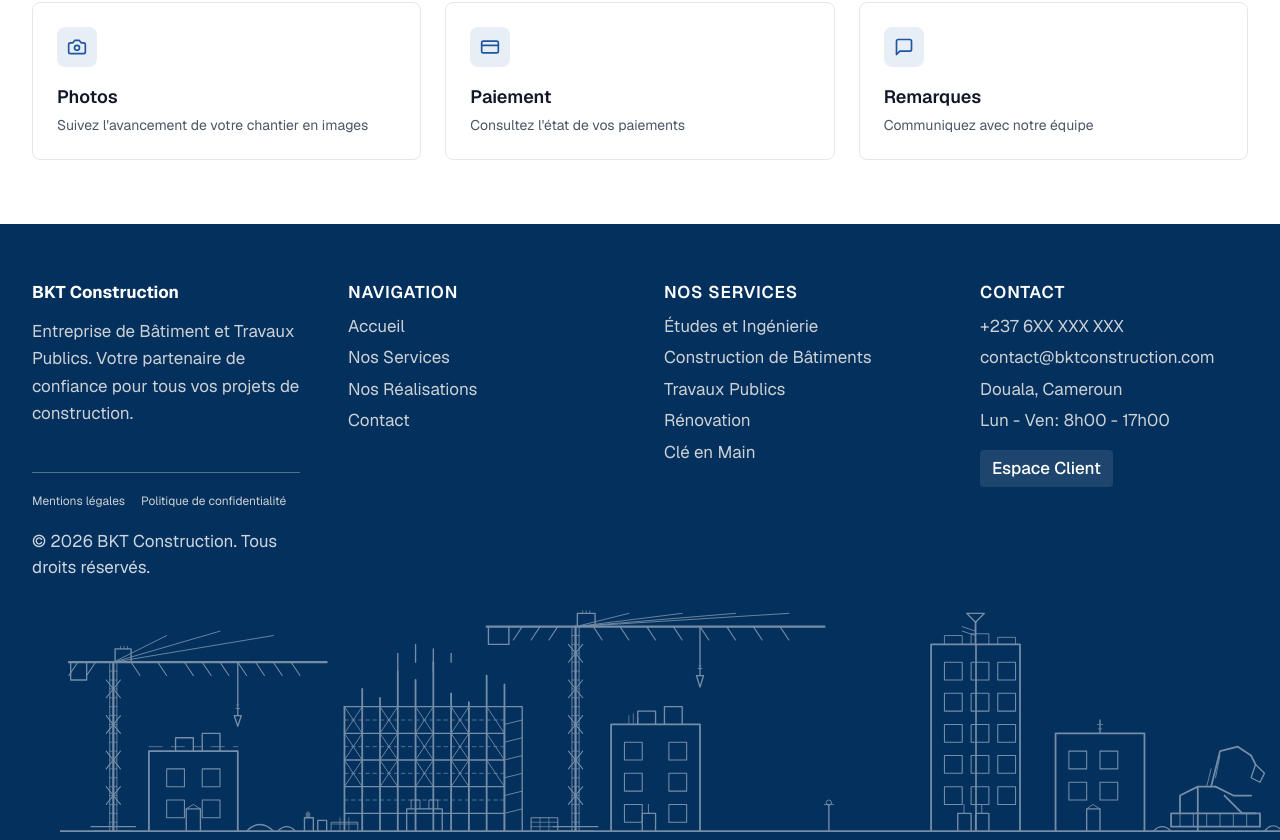
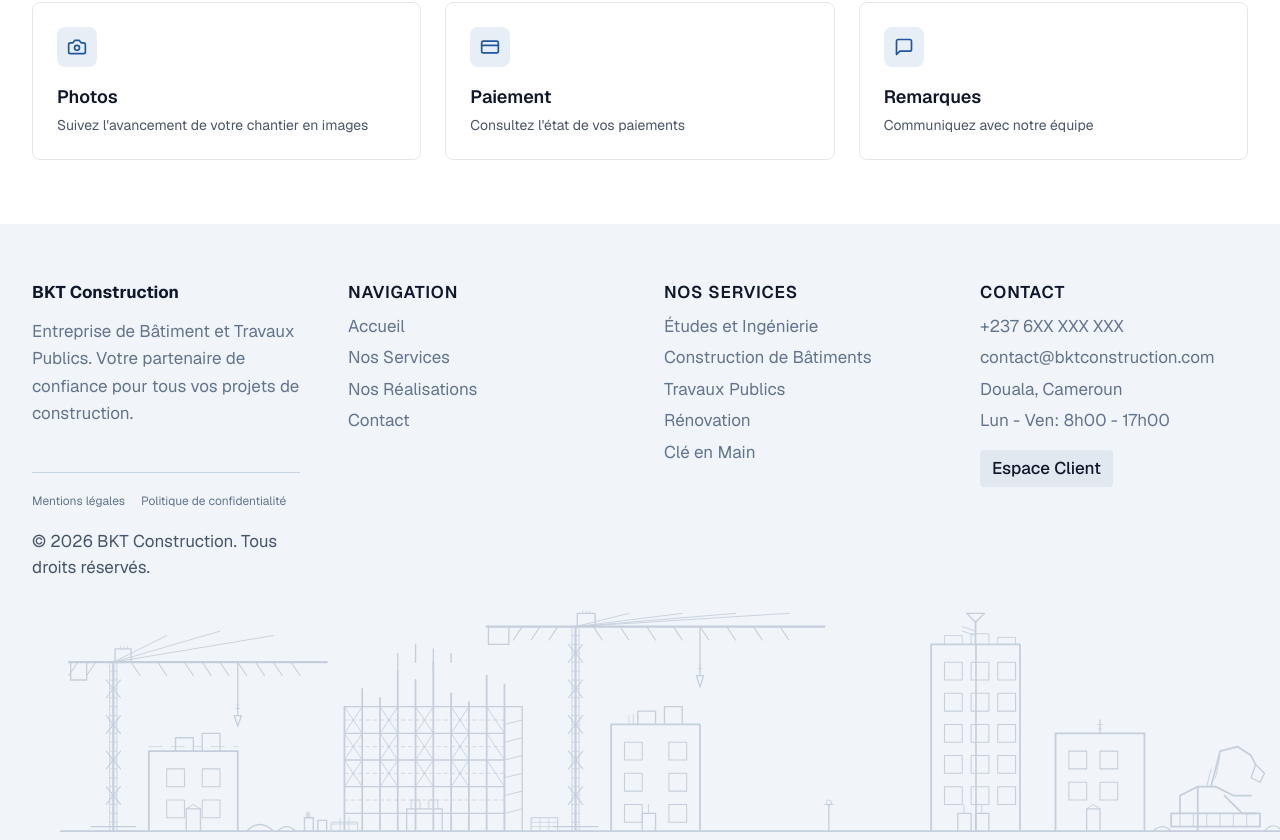
Before and after one commit to fjkun06/bkt-construction, a Next.js app: page /espace-client/dashboard in a window 1280 px wide. Shown: the part 409-1249 px from the top of the page. Built offline with nearby package versions, Linux system fonts and the light colour scheme.

Commit message:
feat: added dark mode support to footer, hero, gallery, and services sections

```diff
--- a/src/components/gallery/GalleryCard.tsx
+++ b/src/components/gallery/GalleryCard.tsx
@@ -24,7 +24,9 @@ function GalleryCard({
       className="group"
     >
       <Link href="/realisations" className="block cursor-pointer">
-        <div className={`relative ${aspect} overflow-hidden bg-gray-200`}>
+        <div
+          className={`relative ${aspect} overflow-hidden bg-gray-200 dark:bg-slate-700`}
+        >
           <Image
             src={hasFailed ? FALLBACK_IMAGE : slide.src}
             alt={slide.alt}
@@ -37,14 +39,14 @@ function GalleryCard({
         {slide.caption && (
           <div className="mt-3 flex items-start justify-between gap-2">
             <div>
-              <p className="text-primary text-[15px] font-semibold">{slide.caption}</p>
-              <p className="mt-1 text-[13px] text-gray-500">
+              <p className="text-primary dark:text-primary-100 text-[15px] font-semibold">{slide.caption}</p>
+              <p className="mt-1 text-[13px] text-gray-500 dark:text-slate-400">
                 Expertise et savoir-faire dans tous les corps d&apos;état
               </p>
             </div>
             <ArrowUpRight
               size={16}
-              className="group-hover:text-primary mt-1 shrink-0 text-gray-400 transition-colors"
+              className="group-hover:text-primary mt-1 shrink-0 text-gray-400 transition-colors dark:text-slate-500"
             />
           </div>
         )}
--- a/src/components/home/HeroSection.tsx
+++ b/src/components/home/HeroSection.tsx
@@ -26,7 +26,7 @@ function HeroSection(): React.ReactElement {
         src={src}
         onError={() => setSrc(images.heroFallback)}
       />
-      <div className="absolute inset-0 bg-[#024a6a]/70" />
+      <div className="absolute inset-0 bg-slate-950/70" />
       <div className="relative z-10 mx-auto flex max-w-4xl flex-col items-center gap-8 text-center">
         <h1 className="text-[28px] leading-tight font-bold tracking-tight sm:text-[36px] lg:text-[40px]">
           {constants.appName}
--- a/src/components/home/ServicesCTA.tsx
+++ b/src/components/home/ServicesCTA.tsx
@@ -9,7 +9,7 @@ import { slides } from "@/utils/constants";
 
 function ServicesCTA(): React.ReactElement {
   return (
-    <section className="bg-stone-200 py-20">
+    <section className="bg-stone-200 py-20 dark:bg-slate-900">
       <div className="mx-auto max-w-7xl px-4 sm:px-6 lg:px-8">
         <div className="grid grid-cols-1 gap-10 lg:grid-cols-12 lg:gap-8">
           <motion.div
@@ -17,22 +17,22 @@ function ServicesCTA(): React.ReactElement {
             whileInView={{ opacity: 1, y: 0 }}
             viewport={{ once: true, margin: "-120px" }}
             transition={{ duration: 0.7 }}
-            className="flex flex-col justify-between border-l border-gray-400 pl-5 lg:col-span-4"
+            className="flex flex-col justify-between border-l border-gray-400 pl-5 lg:col-span-4 dark:border-slate-600"
           >
             <div>
-              <h2 className="text-primary text-[28px] leading-tight font-bold sm:text-[36px] lg:text-[40px]">
+              <h2 className="text-primary text-[28px] leading-tight font-bold sm:text-[36px] lg:text-[40px] dark:text-white">
                 Découvrez nos
                 <br />
                 réalisations
               </h2>
-              <p className="mt-4 max-w-sm text-[15px] leading-relaxed text-gray-600">
+              <p className="mt-4 max-w-sm text-[15px] leading-relaxed text-gray-600 dark:text-slate-400">
                 De l&apos;étude de faisabilité à la livraison clé en main, nous proposons
                 une gamme complète de services adaptés à vos besoins.
               </p>
             </div>
             <Link
               href="/realisations"
-              className="border-primary text-primary hover:bg-primary mt-10 inline-flex cursor-pointer items-center gap-2 rounded-md border px-6 py-2.5 text-[13px] font-semibold tracking-wider uppercase transition-colors hover:text-white lg:mt-0"
+              className="border-primary text-primary hover:bg-primary dark:hover:text-primary mt-10 inline-flex cursor-pointer items-center gap-2 rounded-md border px-6 py-2.5 text-[13px] font-semibold tracking-wider uppercase transition-colors hover:text-white lg:mt-0 dark:border-white dark:text-white dark:hover:bg-white"
             >
               Voir plus
             </Link>
--- a/src/components/icons/ConstructionSkyline.tsx
+++ b/src/components/icons/ConstructionSkyline.tsx
@@ -7,7 +7,7 @@ import React from "react";
 function ConstructionSkyline(): React.ReactElement {
   return (
     <svg
-      className="pointer-events-none w-full h-30 sm:h-45 md:h-55 lg:h-65 ml-3 md:ml-5 xl:ml-15 2xl:ml-50"
+      className="pointer-events-none ml-3 h-30 w-full sm:h-45 md:ml-5 md:h-55 lg:h-65 xl:ml-15 2xl:ml-50"
       xmlns="http://www.w3.org/2000/svg"
       viewBox="0 0 1440 280"
       preserveAspectRatio="xMidYMax meet"
@@ -15,7 +15,7 @@ function ConstructionSkyline(): React.ReactElement {
     >
       <g
         opacity="0.45"
-        stroke="white"
+        stroke="currentColor"
         fill="none"
         strokeLinecap="round"
         strokeLinejoin="round"
--- a/src/components/layouts/Footer.tsx
+++ b/src/components/layouts/Footer.tsx
@@ -15,33 +15,41 @@ function Footer(): React.ReactElement {
   const currentYear = new Date().getFullYear();
 
   return (
-    <footer className="overflow-hidden bg-[#04305D] pt-14 text-white/80">
+    <footer className="overflow-hidden bg-slate-100 pt-14 text-slate-600 dark:bg-slate-950 dark:text-white/80">
       <div className="mx-auto max-w-7xl px-4 sm:px-6 lg:px-8">
         <div className="grid grid-cols-1 gap-8 sm:grid-cols-2 lg:grid-cols-4 lg:gap-12">
           {/* Column 1 — Brand + Legal */}
           <div className="flex flex-col gap-3">
-            <span className="text-[17px] font-bold text-white">{strings.appName}</span>
-            <p className="max-w-xs text-[17px] leading-relaxed text-[#CCD1D5]">
+            <span className="text-[17px] font-bold text-slate-900 dark:text-white">
+              {strings.appName}
+            </span>
+            <p className="max-w-xs text-[17px] leading-relaxed text-slate-500 dark:text-[#CCD1D5]">
               {strings.tagline}. Votre partenaire de confiance pour tous vos projets de
               construction.
             </p>
 
-            <div className="mt-8 flex gap-4 border-t border-[#CCD1D5]/40 pt-5 pr-3 text-xs text-[#CCD1D5]">
-              <Link href="#" className="transition-colors hover:text-white">
+            <div className="mt-8 flex gap-4 border-t border-slate-300 pt-5 pr-3 text-xs text-slate-500 dark:border-[#CCD1D5]/40 dark:text-[#CCD1D5]">
+              <Link
+                href="#"
+                className="transition-colors hover:text-slate-900 dark:hover:text-white"
+              >
                 Mentions légales
               </Link>
-              <Link href="#" className="transition-colors hover:text-white">
+              <Link
+                href="#"
+                className="transition-colors hover:text-slate-900 dark:hover:text-white"
+              >
                 Politique de confidentialité
               </Link>
             </div>
-            <p className="mt-2 text-[17px] text-white/80">
+            <p className="mt-2 text-[17px] text-slate-600 dark:text-white/80">
               © {currentYear} {strings.appName}. {strings.copyright}
             </p>
           </div>
 
           {/* Column 2 — Navigation */}
           <div className="flex flex-col gap-2 *:text-[17px]">
-            <span className="font-semibold tracking-wider text-white uppercase">
+            <span className="font-semibold tracking-wider text-slate-900 uppercase dark:text-white">
               Navigation
             </span>
             <nav className="flex flex-col gap-1.5">
@@ -49,7 +57,7 @@ function Footer(): React.ReactElement {
                 <Link
                   key={item.name}
                   href={item.href}
-                  className="text-[#CCD1D5] transition-colors hover:text-white"
+                  className="text-slate-500 transition-colors hover:text-slate-900 dark:text-[#CCD1D5] dark:hover:text-white"
                 >
                   {item.name}
                 </Link>
@@ -59,7 +67,7 @@ function Footer(): React.ReactElement {
 
           {/* Column 3 — Services */}
           <div className="flex flex-col gap-2 *:text-[17px]">
-            <span className="font-semibold tracking-wider text-white uppercase">
+            <span className="font-semibold tracking-wider text-slate-900 uppercase dark:text-white">
               Nos Services
             </span>
             <nav className="flex flex-col gap-1.5">
@@ -67,7 +75,7 @@ function Footer(): React.ReactElement {
                 <Link
                   key={name}
                   href="/services"
-                  className="text-[#CCD1D5] transition-colors hover:text-white"
+                  className="text-slate-500 transition-colors hover:text-slate-900 dark:text-[#CCD1D5] dark:hover:text-white"
                 >
                   {name}
                 </Link>
@@ -77,10 +85,10 @@ function Footer(): React.ReactElement {
 
           {/* Column 4 — Contact */}
           <div className="flex flex-col gap-2">
-            <span className="text-[17px] font-semibold tracking-wider text-white uppercase">
+            <span className="text-[17px] font-semibold tracking-wider text-slate-900 uppercase dark:text-white">
               Contact
             </span>
-            <div className="flex flex-col gap-1.5 text-[17px] text-[#CCD1D5]">
+            <div className="flex flex-col gap-1.5 text-[17px] text-slate-500 dark:text-[#CCD1D5]">
               <span>{constants.contact.phone}</span>
               <span>{constants.contact.email}</span>
               <span>{constants.contact.address}</span>
@@ -88,7 +96,7 @@ function Footer(): React.ReactElement {
             </div>
             <Link
               href="/espace-client"
-              className="mt-2 inline-flex w-fit items-center rounded bg-white/10 px-3 py-1.5 text-[17px] font-medium text-white transition-colors hover:bg-white/20"
+              className="mt-2 inline-flex w-fit items-center rounded bg-slate-200 px-3 py-1.5 text-[17px] font-medium text-slate-900 transition-colors hover:bg-slate-300 dark:bg-white/10 dark:text-white dark:hover:bg-white/20"
             >
               Espace Client
             </Link>
@@ -96,7 +104,9 @@ function Footer(): React.ReactElement {
         </div>
       </div>
 
-      <ConstructionSkyline />
+      <div className="text-slate-400 dark:text-white">
+        <ConstructionSkyline />
+      </div>
     </footer>
   );
 }
```
